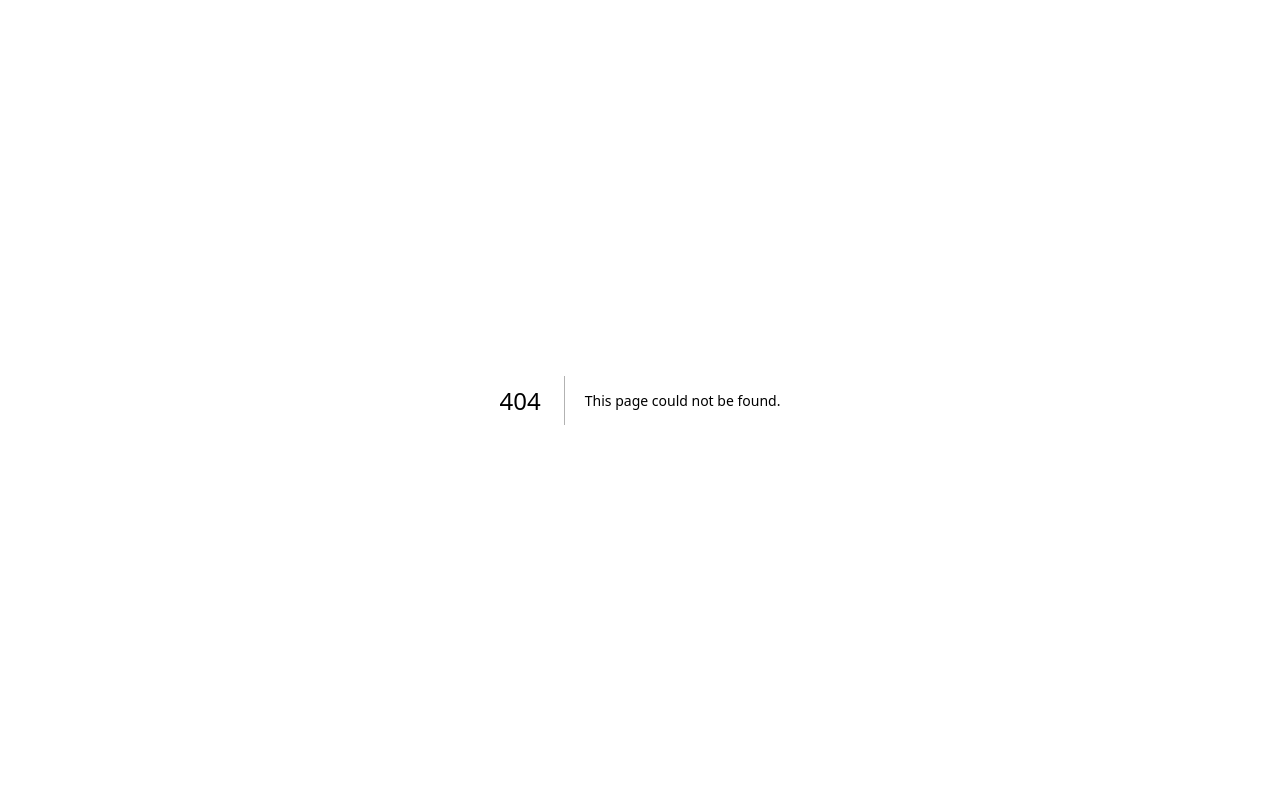
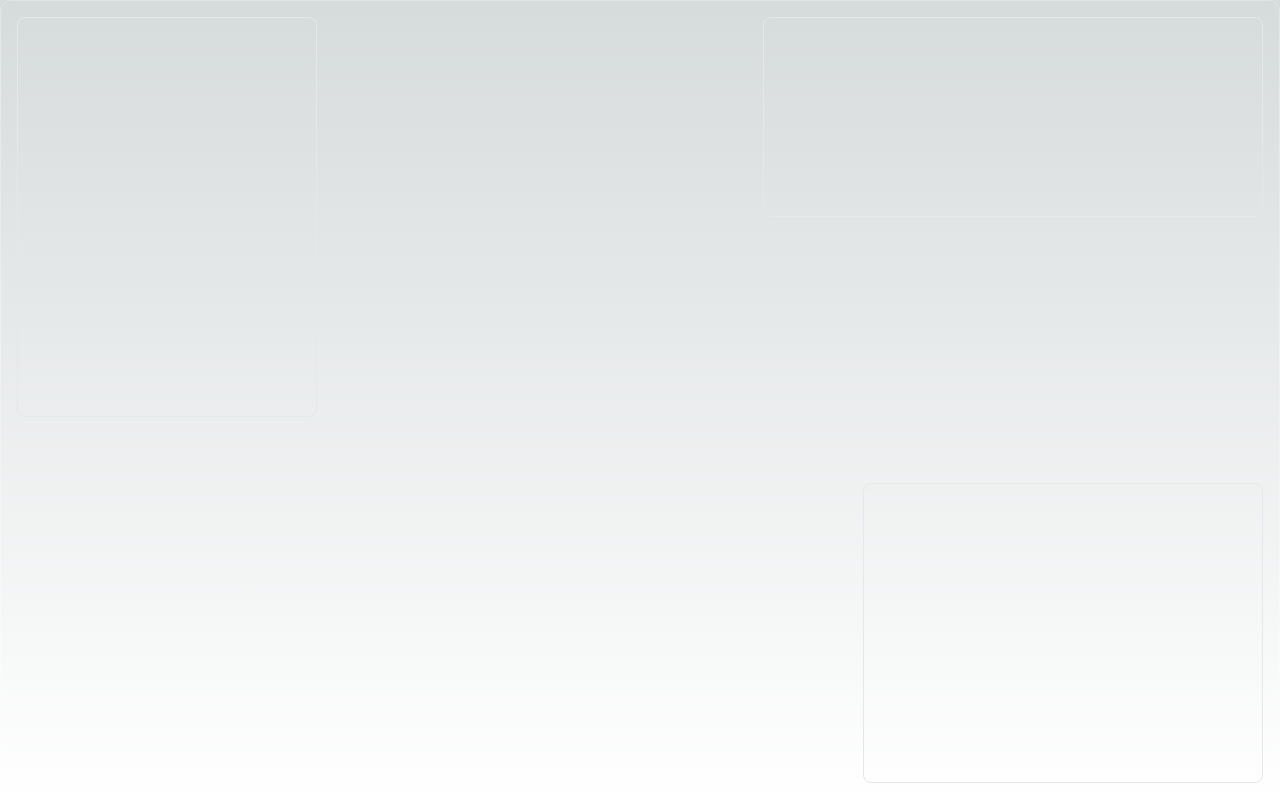
Before and after one commit to p4nthera115/p4n.me, a Next.js app: page /v2 in a window 1280 px wide. Before the commit this address had no page. Built offline with nearby package versions, Linux system fonts and the light colour scheme.

Commit message:
working on v2

```diff
--- /dev/null
+++ b/app/v2/layout.js
@@ -0,0 +1,25 @@
+import { Inter } from "next/font/google";
+import "../globals.css";
+
+const inter = Inter({ subsets: ["latin"] });
+
+export const metadata = {
+  title: " p4n.me",
+  description: "Generated by create next app",
+  icons: {
+    icon: [
+      {
+        url: "/icon.svg",
+        href: "/icon.svg",
+      },
+    ],
+  },
+};
+
+export default function RootLayout({ children }) {
+  return (
+    <html lang="en">
+      <body className={inter.className + "p-8 h-dvh"}>{children}</body>
+    </html>
+  );
+}
--- /dev/null
+++ b/app/v2/page.js
@@ -0,0 +1,87 @@
+"use client";
+import { Suspense } from "react";
+import { Canvas } from "@react-three/fiber";
+import Experience from "@/components/v2/Experience";
+import { easeIn, motion } from "framer-motion";
+
+export default function page() {
+  return (
+    <div className="h-full w-full relative flex border rounded-xl border-white/30">
+      {/* <Canvas>
+        <Suspense>
+          <Experience />
+        </Suspense>
+      </Canvas> */}
+      <motion.div
+        initial={{
+          padding: 0,
+          height: 0,
+          width: 0,
+          opacity: 1,
+          x: "50px",
+        }}
+        animate={{
+          top: "0px",
+          height: "400px",
+          width: "300px",
+          opacity: [1, 0, 1, 0, 1],
+          x: 0,
+        }}
+        transition={{
+          duration: 1,
+          width: { ease: "circOut" },
+          height: { delay: 0.5, ease: "circOut" },
+          opacity: { duration: 0.24, delay: 0.5, type: "tween" },
+          top: { delay: 0.5, ease: "circOut" },
+          x: { delay: 0.85, ease: "circOut" },
+        }}
+        className="absolute h-1/3 w-1/3 border rounded-lg m-4 p-4 bottom-0"
+      ></motion.div>
+      <motion.div
+        initial={{
+          padding: 0,
+          height: "500px",
+          width: 0,
+          opacity: 1,
+          bottom: "15%",
+        }}
+        animate={{
+          bottom: "0%",
+          height: "300px",
+          width: "400px",
+          opacity: [1, 0, 1, 0, 1],
+        }}
+        transition={{
+          duration: 1,
+          width: { ease: "circOut" },
+          height: { delay: 0.5, ease: "circOut" },
+          opacity: { duration: 0.24, delay: 0.5, type: "tween" },
+          bottom: { delay: 0.9, ease: "circOut" },
+        }}
+        className="absolute h-1/3 w-1/3 border rounded-lg m-4 p-4 bottom-0 right-0"
+      ></motion.div>
+      <motion.div
+        initial={{
+          padding: 0,
+          height: "0px",
+          width: 0,
+          opacity: 1,
+          top: "15%",
+        }}
+        animate={{
+          top: "0%",
+          height: "200px",
+          width: "500px",
+          opacity: [1, 0, 1, 0, 1],
+        }}
+        transition={{
+          width: { delay: 1.3, ease: "circOut" },
+          height: { delay: 1.8, ease: "circOut" },
+          opacity: { duration: 0.24, delay: 1.8, type: "tween" },
+          top: { delay: 2.2, ease: "circOut" },
+        }}
+        className="absolute h-1/3 w-1/3 border rounded-lg m-4 p-4 bottom-0 right-0"
+      ></motion.div>
+    </div>
+  );
+}
--- /dev/null
+++ b/components/v2/Experience.js
@@ -0,0 +1,30 @@
+"use client";
+
+import { Edges, OrbitControls } from "@react-three/drei";
+
+export default function Experience() {
+  return (
+    <>
+      <OrbitControls />
+      <mesh>
+        <Edges color="#6500c9" />
+        <boxGeometry args={[2, 2, 2]} />
+        <meshPhongMaterial opacity={0.0} transparent />
+      </mesh>
+      <mesh>
+        <boxGeometry args={[1, 1, 1]} />
+        <meshBasicMaterial transparent opacity={0.5} alphaHash />
+      </mesh>
+
+      <ambientLight intensity={Math.PI / 2} />
+      <spotLight
+        position={[10, 10, 10]}
+        angle={0.15}
+        penumbra={1}
+        decay={0}
+        intensity={Math.PI}
+      />
+      <pointLight position={[-10, -10, -10]} decay={0} intensity={Math.PI} />
+    </>
+  );
+}
```
